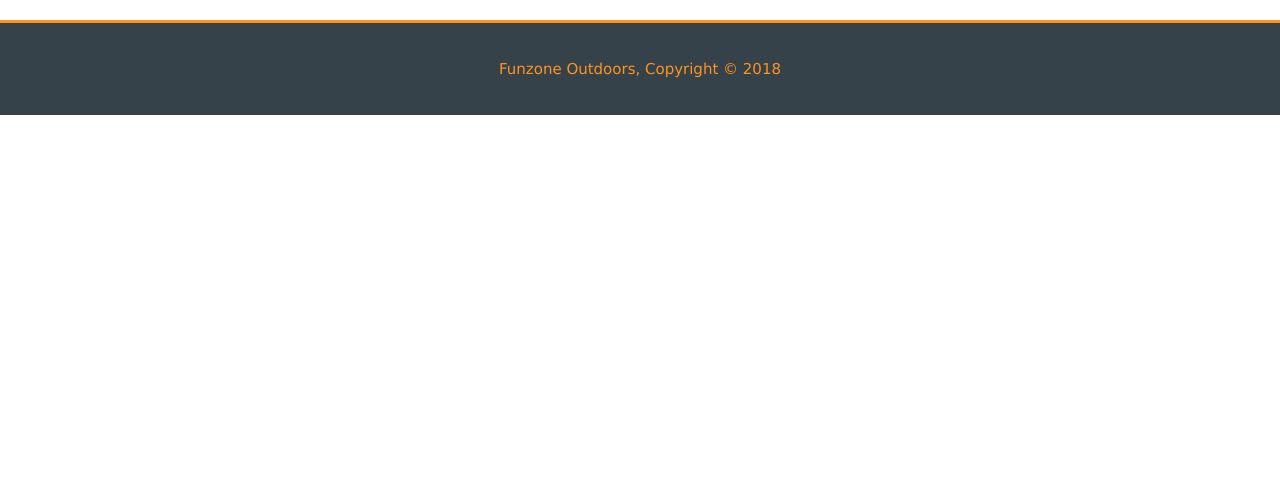
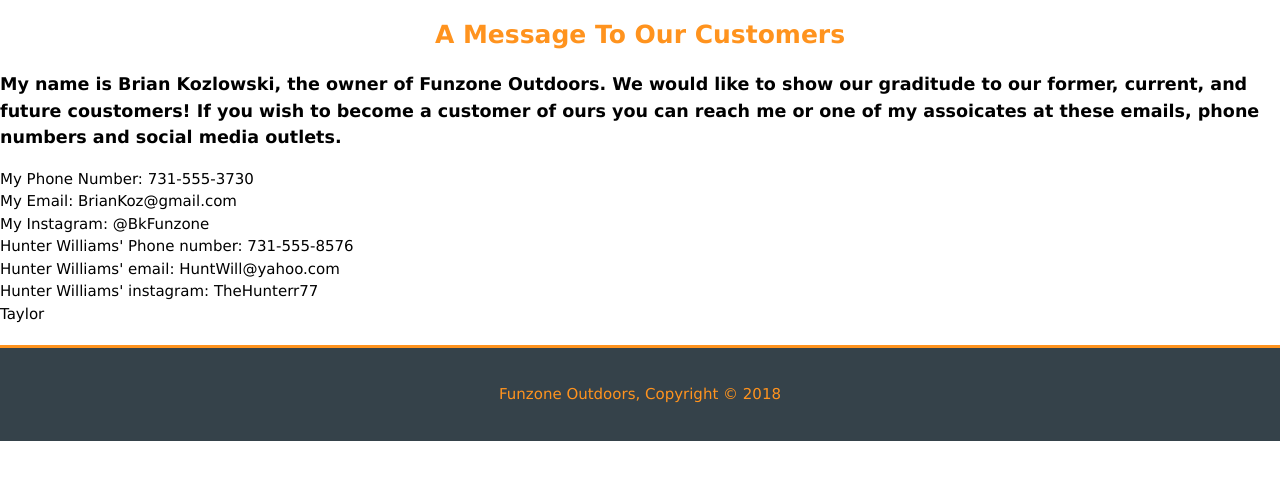
Before and after one commit to Hunter5694/Funzone-Outdoors, a plain HTML site: page Contact.html in a window 1280 px wide. Shown: the part 71-550 px from the top of the page. Drawn offline with Linux system fonts and the light colour scheme.

Commit message:
Add files via upload

```diff
--- a/Contact.html
+++ b/Contact.html
@@ -29,7 +29,17 @@
 			</div>
 		</header>
 		<body>
-			<h1></h1>
+			<h1>A Message To Our Customers</h1>
+			<h3> My name is Brian Kozlowski, the owner of Funzone Outdoors. We would like to show our graditude to our former, current, and future coustomers! If you wish to become a customer of ours you can reach me or one of my assoicates at these emails, phone numbers and social media outlets.</h2>
+			<ul>
+				<li>My Phone Number: 731-555-3730</li>
+				<li>My Email: BrianKoz@gmail.com</li>
+				<li>My Instagram: @BkFunzone</li>
+				<li>Hunter Williams' Phone number: 731-555-8576</li>
+				<li>Hunter Williams' email: HuntWill@yahoo.com</li>
+				<li>Hunter Williams' instagram: TheHunterr77</li>
+				<li>Taylor
+
 		</body>
 	<footer>
 		<p>Funzone Outdoors, Copyright &copy; 2018</p>
```
